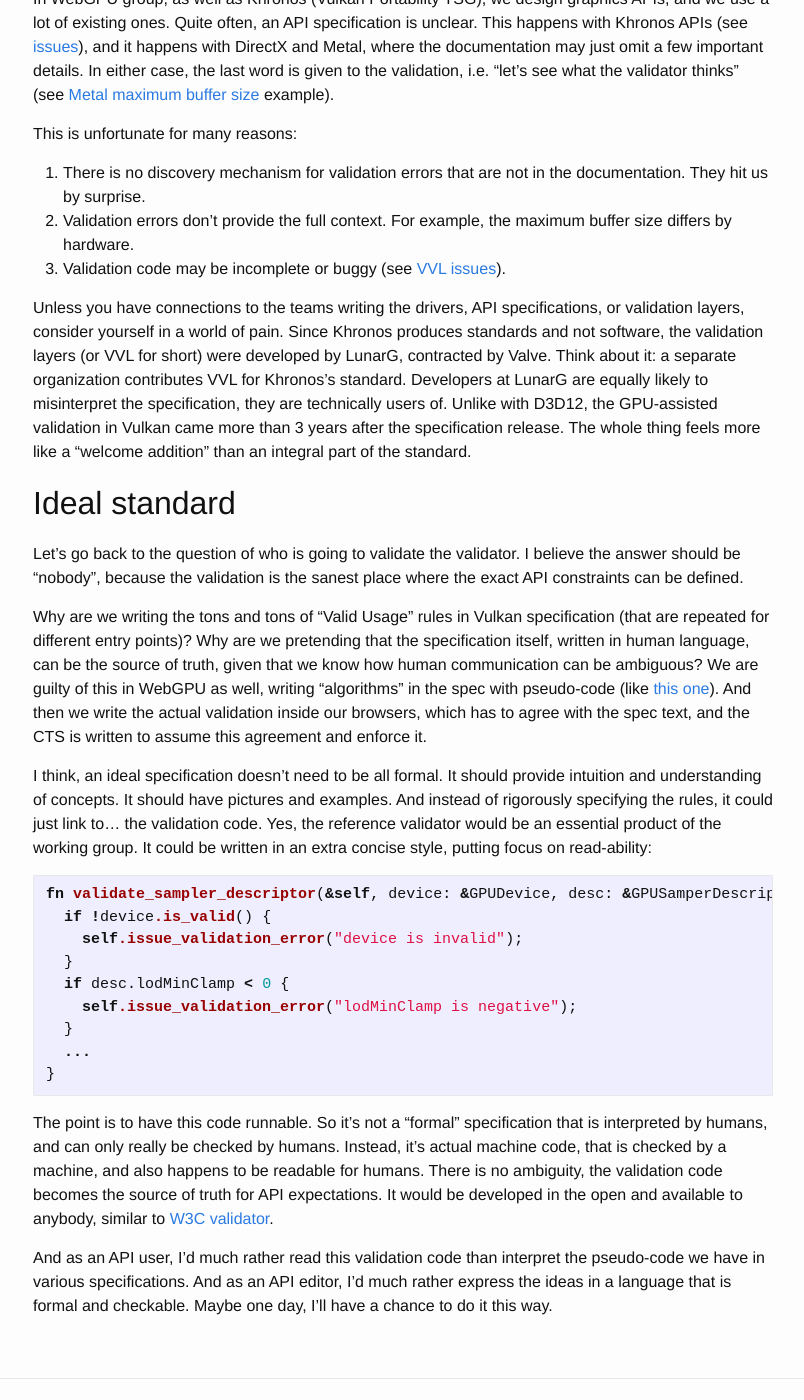
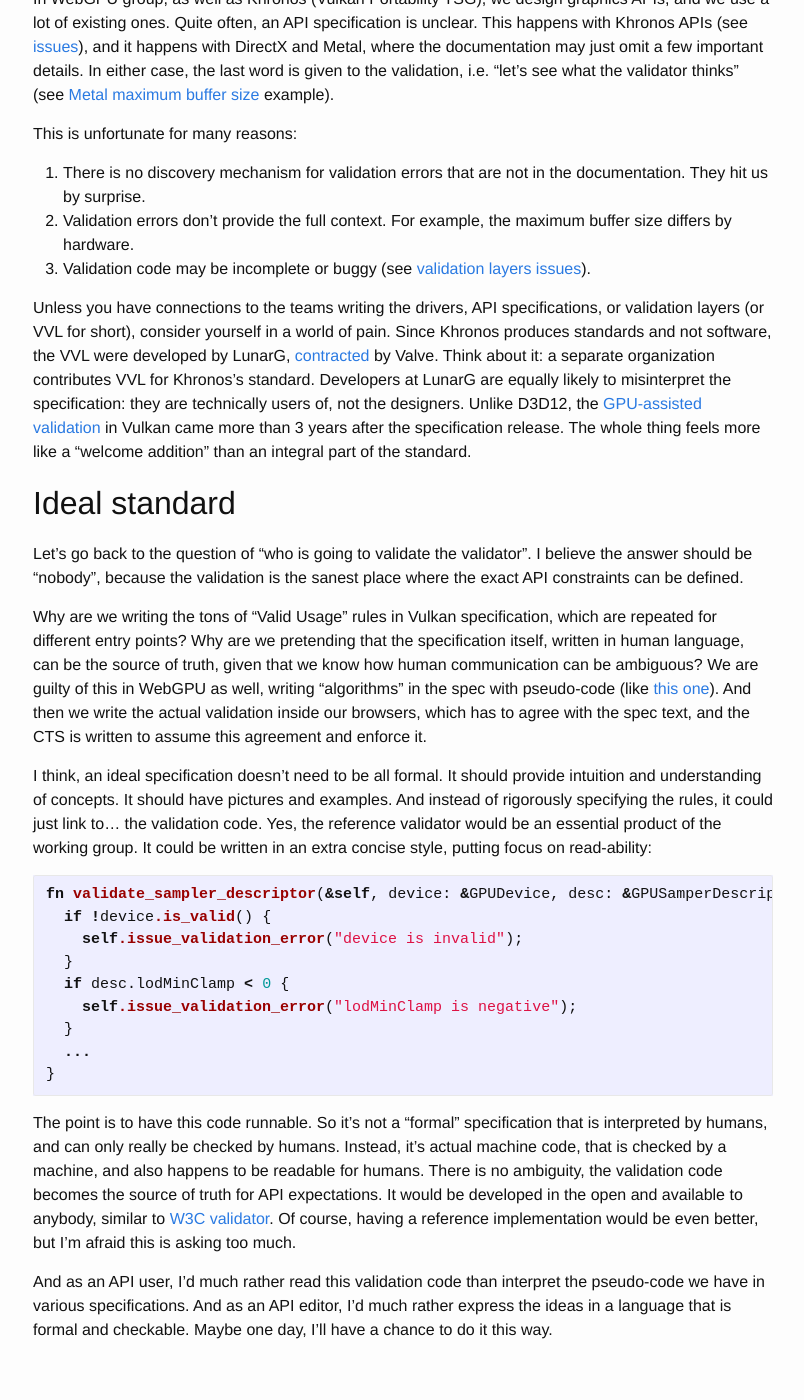
Before and after one commit to kvark/kvark.github.io, a Jekyll site: the page built from _posts/2021-04-12-api-validation.markdown, in a window 1280 px wide and 1400 px high, scrolled down 315 px. Shown: the whole window, without its empty margins (237-1041 px from the left). Built offline with Jekyll 4.4.1, drawn with Linux system fonts in a browser that asks for light colours.

Commit message:
Validation post corrections

```diff
--- a/_posts/2021-04-12-api-validation.markdown
+++ b/_posts/2021-04-12-api-validation.markdown
@@ -18,23 +18,24 @@ i.e. "let's see what the validator thinks" (see [Metal maximum buffer size](http
 This is unfortunate for many reasons:
   1. There is no discovery mechanism for validation errors that are not in the documentation. They hit us by surprise.
   1. Validation errors don't provide the full context. For example, the maximum buffer size differs by hardware.
-  1. Validation code may be incomplete or buggy (see [VVL issues](https://github.com/KhronosGroup/Vulkan-ValidationLayers/issues)).
+  1. Validation code may be incomplete or buggy (see [validation layers issues](https://github.com/KhronosGroup/Vulkan-ValidationLayers/issues)).
 
-Unless you have connections to the teams writing the drivers, API specifications, or validation layers,
-consider yourself in a world of pain.
-Since Khronos produces standards and not software, the validation layers (or VVL for short) were developed by LunarG,
-contracted by Valve. Think about it: a separate organization contributes VVL for Khronos's standard.
-Developers at LunarG are equally likely to misinterpret the specification, they are technically users of.
-Unlike with D3D12, the GPU-assisted validation in Vulkan came more than 3 years after the specification release.
+Unless you have connections to the teams writing the drivers, API specifications,
+or validation layers (or VVL for short), consider yourself in a world of pain.
+Since Khronos produces standards and not software, the VVL were developed by LunarG,
+[contracted](https://en.wikipedia.org/wiki/LunarG) by Valve.
+Think about it: a separate organization contributes VVL for Khronos's standard.
+Developers at LunarG are equally likely to misinterpret the specification: they are technically users of, not the designers.
+Unlike D3D12, the [GPU-assisted validation](https://www.lunarg.com/wp-content/uploads/2019/02/GPU-Assisted-Validation_v3_02_22_19.pdf) in Vulkan came more than 3 years after the specification release.
 The whole thing feels more like a "welcome addition" than an integral part of the standard.
 
 ## Ideal standard
 
-Let's go back to the question of who is going to validate the validator.
+Let's go back to the question of "who is going to validate the validator".
 I believe the answer should be "nobody", because the validation is the sanest place
 where the exact API constraints can be defined.
 
-Why are we writing the tons and tons of "Valid Usage" rules in Vulkan specification (that are repeated for different entry points)?
+Why are we writing the tons of "Valid Usage" rules in Vulkan specification, which are repeated for different entry points?
 Why are we pretending that the specification itself, written in human language, can be the source of truth,
 given that we know how human communication can be ambiguous? We are guilty of this in WebGPU as well,
 writing "algorithms" in the spec with pseudo-code (like [this one](https://web.archive.org/web/20210315165356/https://gpuweb.github.io/gpuweb/#abstract-opdef-validating-gpusamplerdescriptor)).
@@ -63,6 +64,7 @@ So it's not a "formal" specification that is interpreted by humans, and can only
 Instead, it's actual machine code, that is checked by a machine, and also happens to be readable for humans.
 There is no ambiguity, the validation code becomes the source of truth for API expectations.
 It would be developed in the open and available to anybody, similar to [W3C validator](https://validator.w3.org/).
+Of course, having a reference implementation would be even better, but I'm afraid this is asking too much.
 
 And as an API user, I'd much rather read this validation code than
 interpret the pseudo-code we have in various specifications. And as an API editor, I'd much rather express
```
